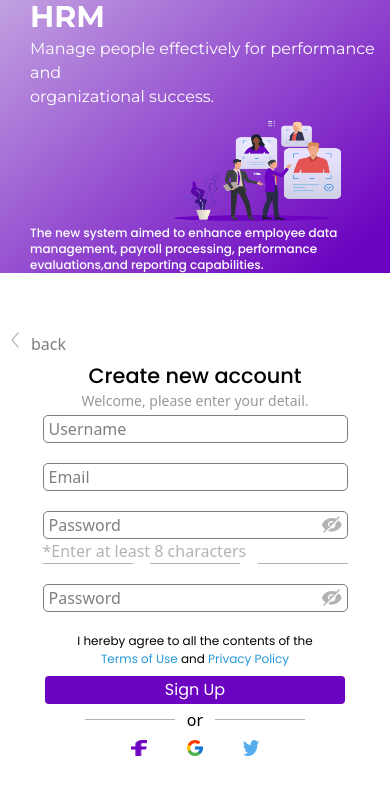
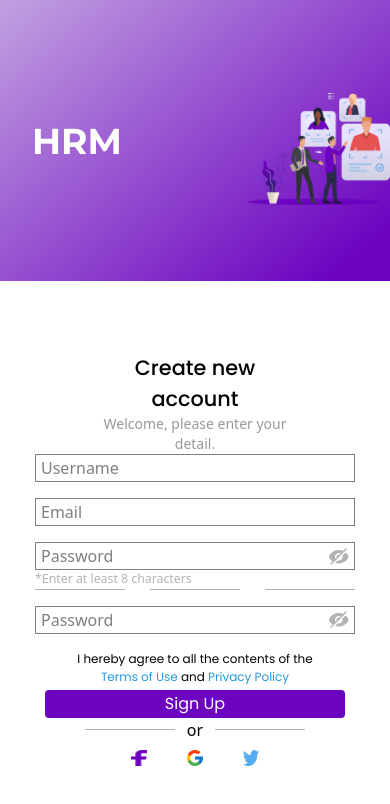
Before and after one commit to smita1017/HRM-Responsive-Webpage, a React (Vite) app: page / in a window 390 px wide. Shown: the top 804 px of the page. Built offline with nearby package versions, Linux system fonts and the light colour scheme.

Commit message:
commit3 3 feb 2025

```diff
--- a/src/App.css
+++ b/src/App.css
@@ -2,25 +2,36 @@
 @import url('https://fonts.googleapis.com/css2?family=Lato:ital,wght@0,100;0,300;0,400;0,700;0,900;1,100;1,300;1,400;1,700;1,900&family=Montserrat:ital,wght@0,100..900;1,100..900&family=Poppins:ital,wght@0,100;0,200;0,300;0,400;0,500;0,600;0,700;0,800;0,900;1,100;1,200;1,300;1,400;1,500;1,600;1,700;1,800;1,900&display=swap');
 
   .Container{
+    box-sizing: border-box;
     height: 100vh;
     width: 100vw;
-}
-
-.sectionleft{
-background: linear-gradient(140.72deg, #EAECF0 -43.62%, #6C03C0 91.63%);
-width:55%;
-height: 100%;
-padding-left: 30px;
-}
-.sectionright{
-  /* margin-top: 40px; */
-  height: 100%;
-  width: 45%;
     display: flex;
     align-items: center;
     justify-content: center;
   }
-
+  .sectionleft{
+  background: linear-gradient(140.72deg, #EAECF0 -43.62%, #6C03C0 91.63%);
+  display: flex;
+  align-items: start;
+  justify-content: center;
+  width:55%;
+  height: 100%;
+  }
+  .rightsection{
+    display: flex;
+    align-items: center;
+    justify-content: center;
+    flex-direction: column;
+    width: 45%;
+    height: 100%;
+  }
+  /* .backimg{
+    width: 29em;
+    margin-bottom: 4em;
+ display: flex;
+ align-items: center;
+ justify-content: start;
+  } */
   .h3footer{
     font-family: "Poppins", serif;
     font-weight: 300;
@@ -35,14 +46,10 @@ padding-left: 30px;
     display: flex;
     align-items: center;
     justify-content: space-between;
-  width: 305px;
-  height: 28px;
-  padding: 5px;
-  border-radius: 5px;
-}
-.wrapper{
-  height: 95%;
-  width: 100%;
+    width: 20em;
+    height: 1.75em;
+    padding: 0.313em;
+    border-radius: 0.313;
   }
     .inputdesign::placeholder {
       font-family: "Poppins", sans-serif;
@@ -52,12 +59,11 @@ padding-left: 30px;
     }
 
   .text_design_p{
-  font: size 0.77em;;
+    font-size: 0.77em;;
     text-align: left;
     width: 19.063;
     color:#B3B3B3;
   }
-
   .backbutton{
     width: 19rem;
     display: flex;
@@ -96,10 +102,8 @@ padding-left: 30px;
     }
   }
   .eyeimg{
-  height: 15px;
-  position: absolute;
-  right: 44px;
-}
+    height: 0.93em;
+  width: 1em;}
 
   .montserrat-regular {
       font-family: 'Montserrat';
@@ -149,77 +153,150 @@ line-height: 30px;
     font-weight: 300;
     font-style: normal;
   }
-/* ------------------------------------------------------------------------------------------------------------------------------------------------------------------------------------------                       media queary start from here      ------------------------------------------------------------------------------------------------------------------------------------------------------------------- */
-@media (max-width:600px) {
+.form{
+  display: flex;
+  align-items: center;
+  justify-content: center;
+  flex-direction: column;
+  gap: 1em;
+}
+
+  /* -------------------------------------------------------------------------------------------------------------------------------------------------------------------------------------------------------------------------------------------------------------------------------------------------------------------------------------------meadia@code----------------------------------------------------------------------------------------------------------------------------------------------------------------------------------------------- */
+@media(max-width:600px) {
 .Container{
+  display: flex ;
   height: 100vh;
-    width: 100vw;
-    box-sizing: border-box;
+  width: 100vw ;
   flex-direction: column;
-    /* padding: 20px; */
+}
+.sectionleft {
+  width: 100% ;
+  height: 50% ;
+  display: flex;
+  align-items: center;
+  justify-content:space-between;
+  padding-left: 2em;
 
 }
-  .sectionleft{
-    height: 35%;
-    width: 100%;
+.hrm{
+  font-size: 1.5em;
 }
-  /* .sectionright{
-    height: 35%;
-    width: 100%;
-  } */
-  .wrapper{
-    height: 65%;
-    width: 100%;
+.imagediv img{
+  padding-top: 1em;
+  height: 8em;
 }
-  .heroimg{
-    height:100px;
-    margin-right: 40px;
+.heading2{
+display: none;
 }
-  .imagediv{
-    margin-top: 0.5em;
-    margin-left: 9rem;
-    /* background-color: red; */
+.heading1{
+  display: none;
+}
+.heading3{
+  display: none;
+}
+
+
+.rightsection {
+  width: 50%;
+  height: 100%;
+  display: flex;
+  align-items: center;
+  justify-content: center;
+}
+
+}
+
+@media (min-width: 601px) and (max-width: 717px) {
+  .Container {
+    display: flex ;
+    height: 100vh;
+    width: 100vw ;
+    flex-direction: column;
+  }
+  .sectionleft {
+    width: 100% ;
+    height: 55% ;
+    display: flex;
+    align-items: center;
+    justify-content: space-between;
+    flex-wrap: wrap;
+    padding-left: 2em;
   }
   .hrm{
-    font-size:30px;
+    font-size: 1.5em;
+  }
+  .imagediv img{
+    padding-top: 1em;
+    height: 8em;
+  }
+  .heading2{
+    font-size: small;
+  }
+
+
+  .rightsection {
+    width: 45%;
+    height: 100%;
+    display: flex;
+    align-items: center;
+    justify-content: center;
   }
 }
 
-@media (min-width: 601px) and (max-width: 900px) {
+
+
+@media (min-width: 718px) and (max-width: 900px) {
   .Container{
     height: 100vh;
     width: 100vw;
     box-sizing: border-box;
     display: flex;
-    justify-content:space-between;
+    justify-content: center;
     align-items: center;
-    gap: 20px;  /* padding: 20px; */
   }
-  /* .sectionleft{
-    width: 60%;
-    height: 100%;
-  } */
-  .wrapper{
-    width:100%;
+  .sectionleft{
+    display: flex;
+        align-items:start;
+    justify-content: center;
+    flex-direction: column;
+    padding-left: 3em;
+    width: 55%;
     height: 100%;
   }
-  /* .sectionright{
+  .rightsection{
     display: flex;
     align-items: center;
     justify-content: center;
-  }  */
-  .sectionleft{
-    background: linear-gradient(140.72deg, #EAECF0 -43.62%, #6C03C0 91.63%);
-    width:55%;
+    padding-top: 2em;
+    gap: 2em;
+    width: 45%;
     height: 100%;
-    padding-left: 30px;
   }
-    .sectionright{
-      /* margin-top: 40px; */
-      height: 100%;
-      width: 45%;
+}
+@media (min-width: 901px) and (max-width:2560px) {
+.Container{
+  box-sizing: border-box;
+height: 100vh;
+width: 100vw;
 display: flex;
 align-items: center;
 justify-content: center;
 }
+.sectionleft{
+  display: flex;
+  align-items:start;
+  justify-content: center;
+  flex-direction: column;
+  padding-left: 6em;
+  width: 55%;
+  height: 100%;
 }
+.rightsection{
+  display: flex;
+  align-items: center;
+  justify-content: center;
+  padding-top: 4em;
+  width: 45%;
+  height: 100%;
+}
+}
--- a/src/App.jsx
+++ b/src/App.jsx
@@ -8,7 +8,7 @@ function App() {
 
   return (
     <>
-    <div className='Container flex items-center justify-around'>
+    <div className='Container'>
     <Sectionleft/>
     <Sectionright/>
     </div>
--- a/src/Componenet/Form.jsx
+++ b/src/Componenet/Form.jsx
@@ -1,6 +1,5 @@
 import React from "react";
 import InputField from "./InputField";
-import Backimg from "../assets/Back.png";
 import Border from "./Border";
 import Button from "../Button";
 import ImgDiv from "./ImgDiv";
@@ -8,15 +7,14 @@ import Facebook from "../assets/Facebook.png";
 import google from "../assets/google.png";
 import Twitter from "../assets/Twitter.png";
 import Eye from "../assets/Eye.png";
+import Backimg from '../assets/Back.png'
+
 
 const Form = () => {
   return (
-    <section className="Formsectionright h-screen ">
-      <div className="wrapper h-full flex items-center justify-center flex-col gap-1 ">
-        <div className="backbutton flex justify-center items-center gap-3">
-          <img className="h-4 items-center " src={Backimg} alt="backsymbol" />
-          <a href="">back</a>
-        </div>
+
+      <section className="rightsection">
+
         <div>
           <h1 className="designfont text-center">Create new account</h1>
           <p className="text-sm opacity-40 text-center">
@@ -25,7 +23,7 @@ const Form = () => {
         </div>
         <form
           action=""
-          className="flex items-center justify-center flex-col gap-5"
+          className="form"
         >
           <InputField name="Username" />
           <InputField name="Email"/>
@@ -65,8 +63,7 @@ const Form = () => {
             <ImgDiv img={Twitter} />
           </div>
         </div>
-      </div>
-    </section>
+      </section>
   );
 };
 
--- a/src/Sectionleft.jsx
+++ b/src/Sectionleft.jsx
@@ -2,15 +2,16 @@ import React from 'react'
 import Heroimage from './assets/HeroImage.png'
 const Sectionleft = () => {
   return (
-    <section className='sectionleft text-white flex items-start justify-evenly flex-col gap-1 '>
+    <section className='sectionleft'>
       <div>
-        <div className='w-l'>
-        <h1 className=' hrm text-4xl font-bold text-left montserrat-use'>HRM</h1>
+        <div className='hrm w-l'>
+        <h1 className=' hrm text-4xl font-bold text-left montserrat-use text-white'>HRM</h1>
         </div>
       </div>
-        <div  className='heading2 w-l text-left'><h4 className='montserrat-use'>Manage people effectively for performance and <br/>organizational success.</h4></div>
+        <div  className='heading2 w-l text-left text-white'><h4 className='montserrat-use'>Manage people effectively for performance and
+          <br/>organizational success.</h4></div>
         <div className='imagediv'><img className='heroimg h-64 w-full' src={Heroimage} alt="" /></div>
-        <div className='heading3 w-l text-left'><h3 className="poppins-use font-medium text-xs">The new system aimed to enhance employee data management, payroll processing, performance evaluations,and reporting capabilities.</h3></div>
+        <div className='heading3 w-l text-left text-white'><h3 className="poppins-use font-medium text-xs">The new system aimed to enhance employee data management, payroll processing, performance evaluations,and reporting capabilities.</h3></div>
     </section>
   )
 }
--- a/src/Sectionright.jsx
+++ b/src/Sectionright.jsx
@@ -1,12 +1,11 @@
 import React from 'react'
 import Form from './Componenet/Form'
-
 const Sectionright = () => {
   return (
-    <section className='sectionright h-screen'>
-<Form/>
-    </section>
-  )
+    <>
+    <Form/>
+    </>
+ )
 }
 
 export default Sectionright
--- a/src/index.css
+++ b/src/index.css
@@ -1,8 +1,5 @@
 @import "tailwindcss";
-@import "@fontsource/montserrat"; /* Default weight */
-@import "@fontsource/montserrat/400.css"; /* Specific weight */
-@import "@fontsource/montserrat/700.css";
-*{
+nu*{
   padding: 0;
   margin: 0;
   box-sizing: border-box;
```
Lines whose indentation alone changed are shown as unchanged.
